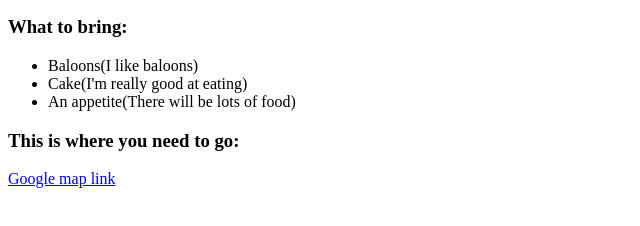
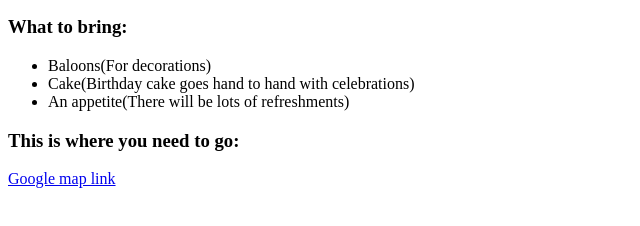
Before and after one commit to ngulinga/birthday.html, a plain HTML site: page index.html in a window 1280 px wide. Shown: the part 416-642 px from the top of the page, without its empty margins (0-640 px from the left). Drawn offline with Linux system fonts and the light colour scheme.

Commit message:
Add files via upload

```diff
--- a/index.html
+++ b/index.html
@@ -4,9 +4,9 @@
 <img src="https://raw.githubusercontent.com/appbrewery/webdev/main/birthday-cake3.4.jpeg" alt="Birthday cake">
 <h3>What to bring:</h3>
 <ul>
-    <li>Baloons(I like baloons)</li>
-    <li>Cake(I'm really good at eating)</li>
-    <li>An appetite(There will be lots of food)</li>
+    <li>Baloons(For decorations)</li>
+    <li>Cake(Birthday cake goes hand to hand with celebrations)</li>
+    <li>An appetite(There will be lots of refreshments)</li>
 </ul>
 <h3>This is where you need to go:</h3>
 
```
